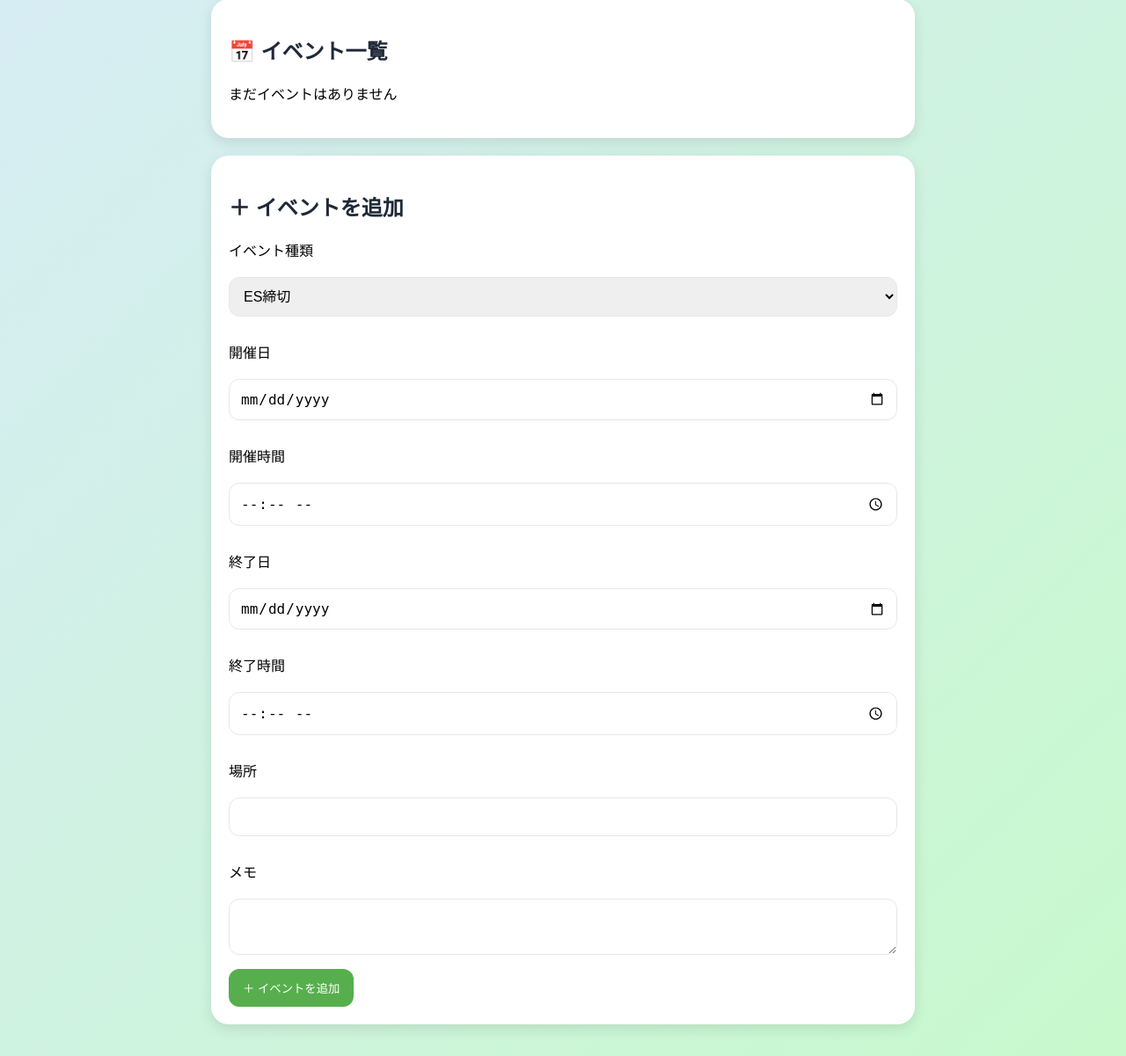
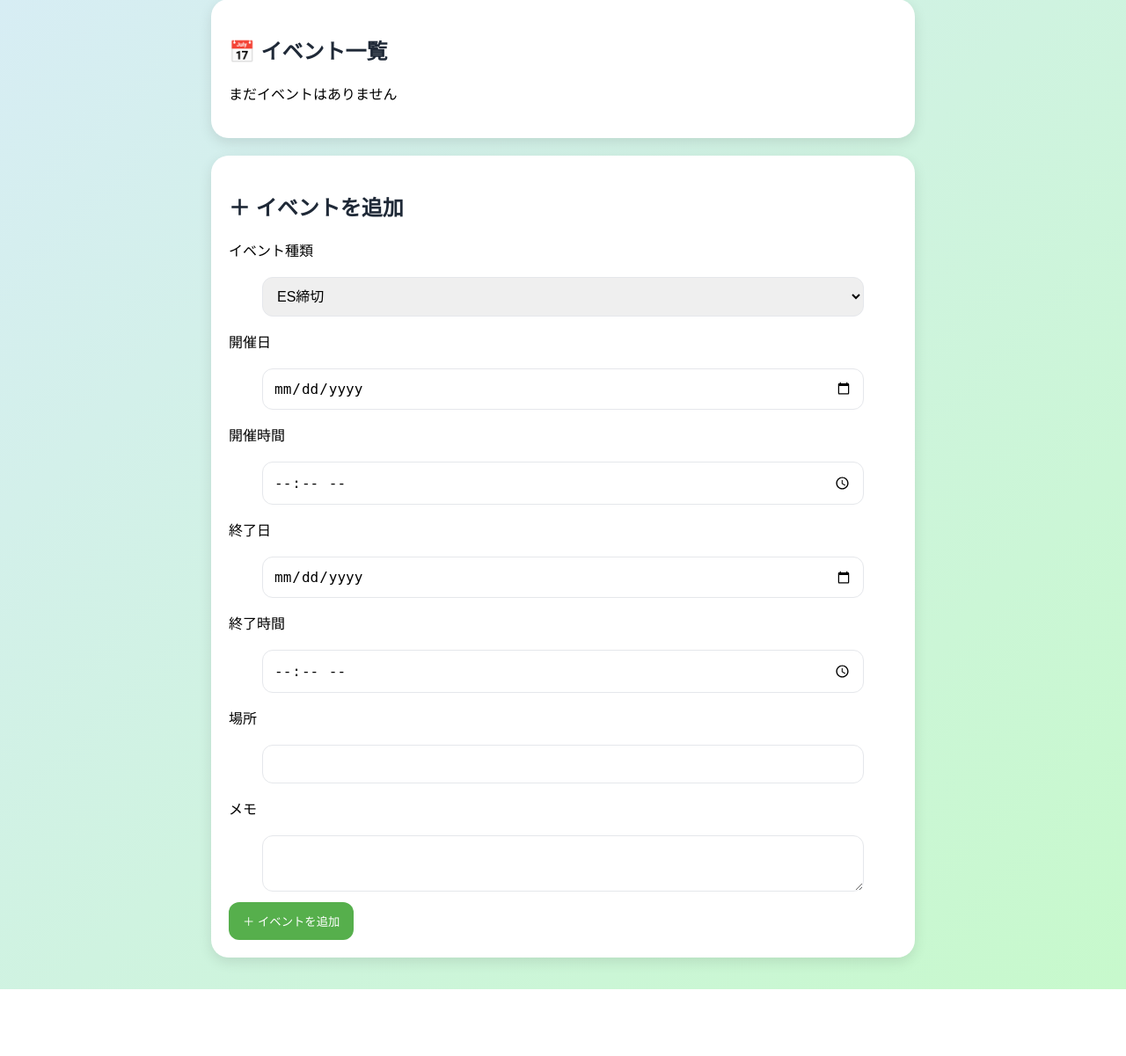
Before and after one commit to kokura-yuta/job-app, a FastAPI app: template templates/company_detail.html in a window 1280 px wide. Shown: the part 608-1809 px from the top of the page at 88% size. After the commit the page ends 1733 px from the top, so only its background shows below. Run offline with FastAPI, Linux system fonts and the light colour scheme; the template is opened without the code that fills it, so the values that code supplies are empty.

Commit message:
fix width

```diff
--- a/templates/company_detail.html
+++ b/templates/company_detail.html
@@ -57,8 +57,11 @@
     input,
     textarea,
     select{
-        width:100%;
+        width:90%;
         box-sizing:border-box;
+        margin-left: auto;
+        margin-right: auto;
+        display: block;
         padding:12px;
         border:1px solid #e5e7eb;
         border-radius:12px;
```
